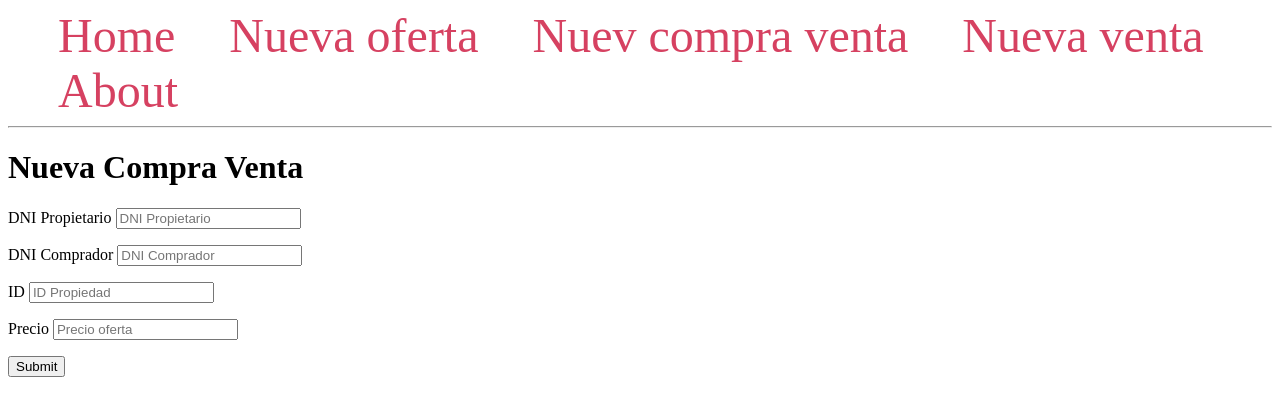
After one commit to dduckduck/ddsi_p3, a Flask app: template templates/compraventa_compraventa_new.html in a window 1280 px wide. The commit adds this page. Shown: the top 416 px of the page. Run offline with Flask 3, Linux system fonts and the light colour scheme; the template is opened without the code that fills it, so the values that code supplies are empty.

Commit message:
template compraventa

```diff
--- a/templates/cliente_index.html
+++ b/templates/cliente_index.html
@@ -8,7 +8,7 @@
             <i><p>(Telefono: {{ cliente[4] }})</p></i>
             <i><p>(DNI : {{ cliente[0] }} )</p></i>
             <i><p>(Cuenta Bancaria: {{ cliente[2] }})</p></i>
-            <i><p>(Direccion: {{ cliente[5] }} pages)</p></i>
+            <i><p>(Direccion: {{ cliente[5] }})</p></i>
         </div>
     {% endfor %}
 {% endblock %}
--- /dev/null
+++ b/templates/compraventa.html
@@ -0,0 +1,47 @@
+<!DOCTYPE html>
+<html lang="es">
+<head>
+    <meta charset="UTF-8">
+    <title>{% block title %} {% endblock %}- Compra & Venta</title>
+    <style>
+        nav a {
+            color: #d64161;
+            font-size: 3em;
+            margin-left: 50px;
+            text-decoration: none;
+        }
+
+        .oferta {
+            padding: 20px;
+            margin: 10px;
+            background-color: #f7f4f4;
+        }
+
+        .compraventa {
+            padding: 20px;
+            margin: 10px;
+            background-color: #f7f4f4;
+        }
+
+        .alaventa {
+            padding: 20px;
+            margin: 10px;
+            background-color: #f7f4f4;
+        }
+
+    </style>
+</head>
+<body>
+    <nav>
+        <a href="{{ url_for('base') }}">Home</a>
+        <a href="{{ url_for('oferta') }}">Nueva oferta</a >
+        <a href="{{ url_for('compraventa') }}">Nuev compra venta</a >
+        <a href="{{ url_for('alaventa') }}">Nueva venta</a >
+        <a href="#">About</a>
+    </nav>
+    <hr>
+    <div class="content">
+        {% block content %} {% endblock %}
+    </div>
+</body>
+</html>
--- /dev/null
+++ b/templates/compraventa_compraventa_new.html
@@ -0,0 +1,38 @@
+{% extends 'compraventa.html' %}
+
+{% block content %}
+    <h1>{% block title %} Nueva Compra Venta {% endblock %}</h1>
+    <form method="post">
+        <p>
+            <label for="DNI_Propietario">DNI Propietario</label>
+            <input type="text" name="DNI_Propietario"
+                   placeholder="DNI Propietario">
+            </input>
+        </p>
+
+        <p>
+            <label for="DNI_Comprador">DNI Comprador</label>
+            <input type="text" name="DNI_Comprador"
+                   placeholder="DNI Comprador">
+            </input>
+        </p>
+
+        <p>
+            <label for="ID">ID</label>
+            <input type="text" name="ID"
+                   placeholder="ID Propiedad">
+            </input>
+        </p>
+
+        <p>
+            <label for="Precio">Precio</label>
+            <input type="text" name="Precio"
+                   placeholder="Precio oferta">
+            </input>
+        </p>
+
+        <p>
+            <button type="submit">Submit</button>
+        </p>
+    </form>
+{% endblock %}
```
Also changed, not shown: templates/compraventa_alaventa_new.html (added, +31 -0 lines), templates/compraventa_index.html (added, +32 -0 lines), templates/compraventa_oferta_new.html (added, +31 -0 lines).
